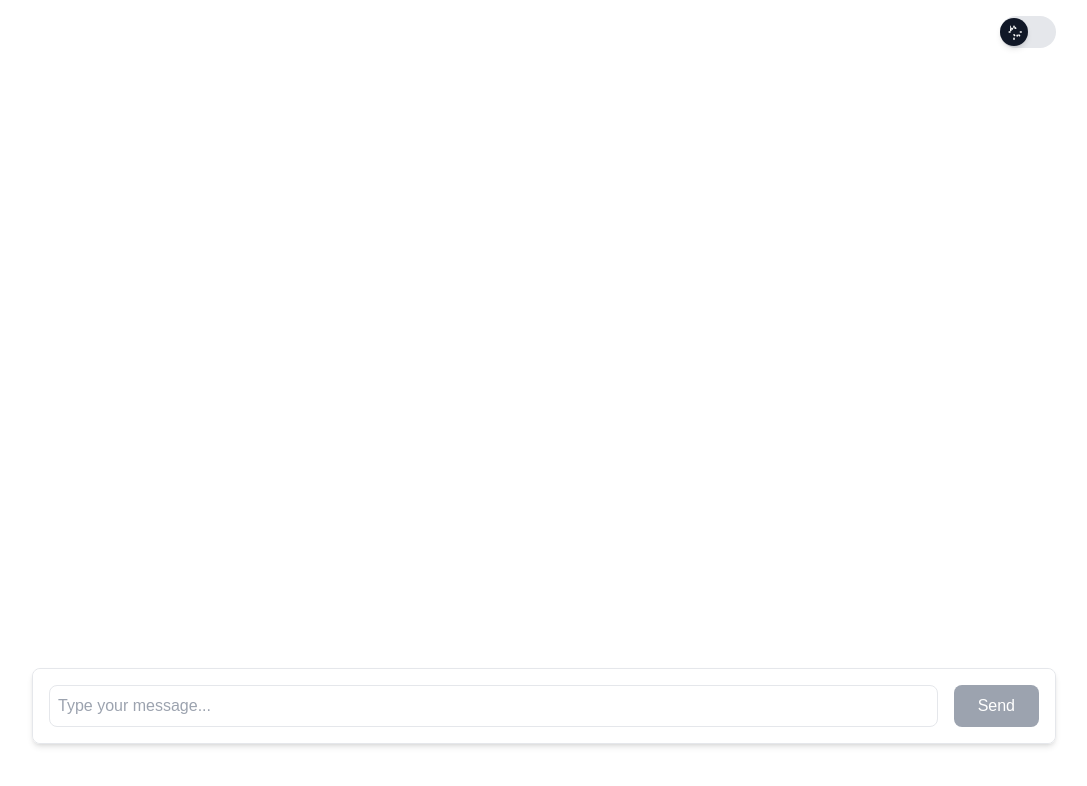
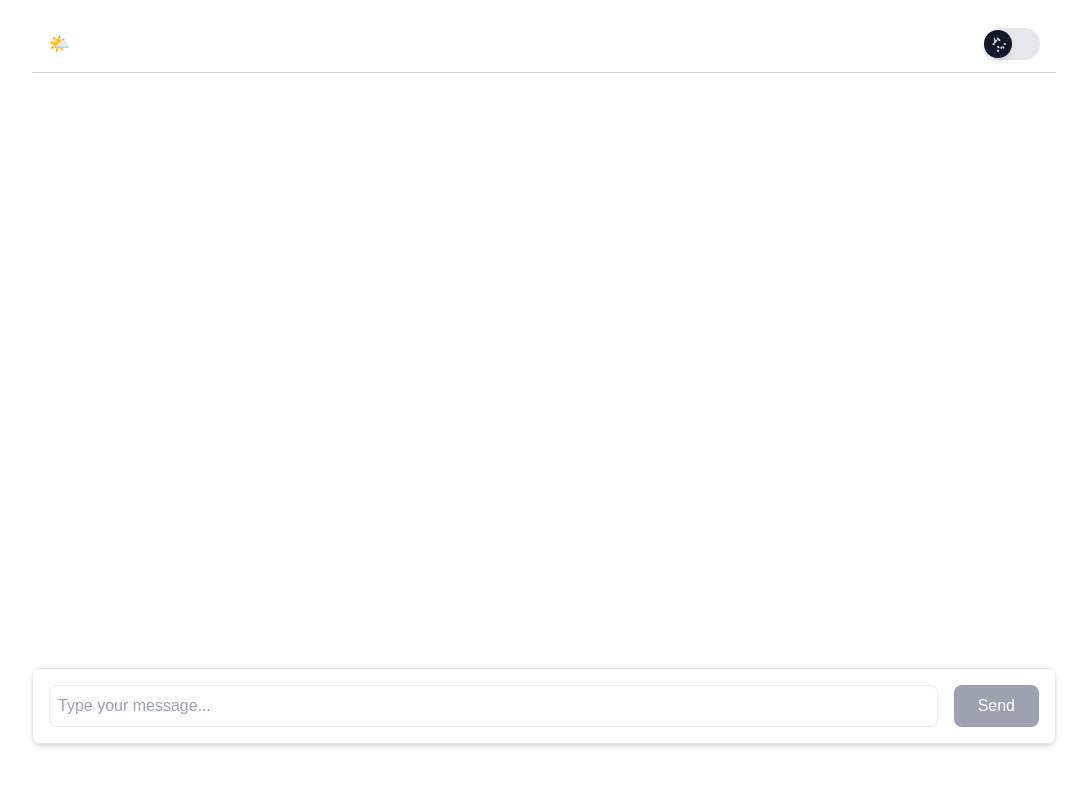
Before and after one commit to SidW111/weather-chat, a Next.js app: page / in a window 1280 px wide. Shown: the top 786 px of the page, without its empty margins (96-1183 px from the left). Built offline with nearby package versions, Linux system fonts and the light colour scheme.

Commit message:
code refactored

```diff
--- a/app/page.tsx
+++ b/app/page.tsx
@@ -1,5 +1,6 @@
 "use client";
 import Message from "@/components/Message";
+import ToggleButton from "@/components/ToggleButton";
 import { useTheme } from "next-themes";
 import { useEffect, useRef, useState } from "react";
 import { LuLightbulb } from "react-icons/lu";
@@ -11,7 +12,6 @@ export default function Chat() {
   const [messages, setMessages] = useState<MessageType[]>([]);
   const [input, setInput] = useState<string>("");
   const [loading, setLoading] = useState(false);
-  const { theme, setTheme } = useTheme();
   const messageEndRef = useRef<HTMLDivElement>(null);
 
   const scrollToBottom = () => {
@@ -105,51 +105,9 @@ export default function Chat() {
   return (
     <div className="w-full  flex flex-col h-screen p-4 bg-white dark:bg-gray-900 dark:text-white">
       <div className="w-full max-w-5xl mx-auto flex flex-col h-screen dark:bg-gray-900 dark:text-white">
-        <div className="flex justify-end">
-          <div
-            className={`
-             w-14 h-8 flex items-center rounded-full transition-colors duration-300
-            ${
-              theme === "dark"
-                ? "justify-end bg-gray-700"
-                : "justify-start bg-gray-200"
-            }
-          `}
-          >
-            <button
-              onClick={() => setTheme(theme === "dark" ? "light" : "dark")}
-              aria-label="Toggle dark mode"
-              className={`
-              w-7 h-7 flex items-center justify-center rounded-full shadow-md
-              transition-all duration-500
-              ${theme === "dark" ? "bg-white" : "bg-gray-900"}
-            `}
-            >
-              {theme === "dark" ? (
-                <svg
-                  xmlns="http://www.w3.org/2000/svg"
-                  className="h-4 w-4 text-gray-800"
-                  viewBox="0 0 20 20"
-                  fill="currentColor"
-                >
-                  <path d="M17.293 13.293A8 8 0 016.707 2.707a8.001 8.001 0 1010.586 10.586z" />
-                </svg>
-              ) : (
-                <svg
-                  xmlns="http://www.w3.org/2000/svg"
-                  className="h-4 w-4 text-white"
-                  viewBox="0 0 20 20"
-                  fill="currentColor"
-                >
-                  <path
-                    fillRule="evenodd"
-                    d="M10 2a1 1 0 011 1v1a1 1 0 11-2 0V3a1 1 0 011-1zm4 11a1 1 0 011 1v1a1 1 0 11-2 0v-1a1 1 0 011-1zm-4 4a1 1 0 011 1v1a1 1 0 11-2 0v-1a1 1 0 011-1zm-4-11a1 1 0 011 1v1a1 1 0 11-2 0V3a1 1 0 011-1zM3 10a1 1 0 011-1h1a1 1 0 110 2H4a1 1 0 01-1-1zm14 0a1 1 0 011-1h1a1 1 0 110 2h-1a1 1 0 01-1-1zM6.586 4.707a1 1 0 011.414 0l.707.707a1 1 0 01-1.414 1.414l-.707-.707a1 1 0 010-1.414zm4.828 10.166a1 1 0 01-1.414 0l-.707-.707a1 1 0 011.414-1.414l.707.707a1 1 0 010 1.414zm-1.414-8.828a1 1 0 010-1.414l.707-.707a1 1 0 011.414 0l.707.707a1 1 0 01-1.414 1.414l-.707-.707zm5.536 7.232a1 1 0 011.414 0l.707.707a1 1 0 01-1.414 1.414l-.707-.707a1 1 0 010-1.414z"
-                    clipRule="evenodd"
-                  />
-                </svg>
-              )}
-            </button>
-          </div>
+        <div className="flex justify-between items-center px-4 py-3 border-b border-gray-300 dark:border-gray-700">
+          <h1 className="text-lg font-bold">🌤️ Weather Agent</h1>
+          <ToggleButton />
         </div>
         <div className="flex-1 w-full overflow-y-auto space-y-4 p-4">
           {messages.map((msg, index) => (
--- a/components/Message.tsx
+++ b/components/Message.tsx
@@ -1,18 +1,11 @@
-export default function Message({
-  role,
-  content,
-}: {
-  role: "user" | "agent";
-  content: string;
-}) {
-  const isUser = role === "user";
+export default function Message({ role, content }: { role: string; content: string }) {
   return (
-    <div className={`flex ${isUser ? "justify-end" : "justify-start"} w-full`}>
+    <div className={`flex ${role === "user" ? "justify-end" : "justify-start"}`}>
       <div
-        className={`max-w-[70%] px-4 py-2 rounded-lg whitespace-pre-line ${
-          isUser
-            ? "bg-blue-500 text-white text-right dark:bg-gray-800/90 dark:text-white/80"
-            : "bg-gray-200 text-black text-left dark:bg-gray-700/10 dark:text-white/80"
+        className={`px-4 py-2 rounded-2xl shadow-md max-w-[70%] text-sm ${
+          role === "user"
+            ? "bg-blue-600 text-white rounded-br-none"
+            : "bg-gray-200 dark:bg-gray-800 text-gray-900 dark:text-white rounded-bl-none"
         }`}
       >
         {content}
--- /dev/null
+++ b/components/ToggleButton.tsx
@@ -0,0 +1,53 @@
+'use client'
+
+import { useTheme } from "next-themes"
+
+export default function ToggleButton(){
+    const {theme,setTheme} = useTheme();
+    return <div className="flex justify-end">
+          <div
+            className={`
+             w-14 h-8 flex items-center rounded-full transition-colors duration-300
+            ${
+              theme === "dark"
+                ? "justify-end bg-gray-700"
+                : "justify-start bg-gray-200"
+            }
+          `}
+          >
+            <button
+              onClick={() => setTheme(theme === "dark" ? "light" : "dark")}
+              aria-label="Toggle dark mode"
+              className={`
+              w-7 h-7 flex items-center justify-center rounded-full shadow-md
+              transition-all duration-500
+              ${theme === "dark" ? "bg-white" : "bg-gray-900"}
+            `}
+            >
+              {theme === "dark" ? (
+                <svg
+                  xmlns="http://www.w3.org/2000/svg"
+                  className="h-4 w-4 text-gray-800"
+                  viewBox="0 0 20 20"
+                  fill="currentColor"
+                >
+                  <path d="M17.293 13.293A8 8 0 016.707 2.707a8.001 8.001 0 1010.586 10.586z" />
+                </svg>
+              ) : (
+                <svg
+                  xmlns="http://www.w3.org/2000/svg"
+                  className="h-4 w-4 text-white"
+                  viewBox="0 0 20 20"
+                  fill="currentColor"
+                >
+                  <path
+                    fillRule="evenodd"
+                    d="M10 2a1 1 0 011 1v1a1 1 0 11-2 0V3a1 1 0 011-1zm4 11a1 1 0 011 1v1a1 1 0 11-2 0v-1a1 1 0 011-1zm-4 4a1 1 0 011 1v1a1 1 0 11-2 0v-1a1 1 0 011-1zm-4-11a1 1 0 011 1v1a1 1 0 11-2 0V3a1 1 0 011-1zM3 10a1 1 0 011-1h1a1 1 0 110 2H4a1 1 0 01-1-1zm14 0a1 1 0 011-1h1a1 1 0 110 2h-1a1 1 0 01-1-1zM6.586 4.707a1 1 0 011.414 0l.707.707a1 1 0 01-1.414 1.414l-.707-.707a1 1 0 010-1.414zm4.828 10.166a1 1 0 01-1.414 0l-.707-.707a1 1 0 011.414-1.414l.707.707a1 1 0 010 1.414zm-1.414-8.828a1 1 0 010-1.414l.707-.707a1 1 0 011.414 0l.707.707a1 1 0 01-1.414 1.414l-.707-.707zm5.536 7.232a1 1 0 011.414 0l.707.707a1 1 0 01-1.414 1.414l-.707-.707a1 1 0 010-1.414z"
+                    clipRule="evenodd"
+                  />
+                </svg>
+              )}
+            </button>
+          </div>
+        </div>
+}
```
Also changed, not shown: components/InputForm.tsx (added, +23 -0 lines).
